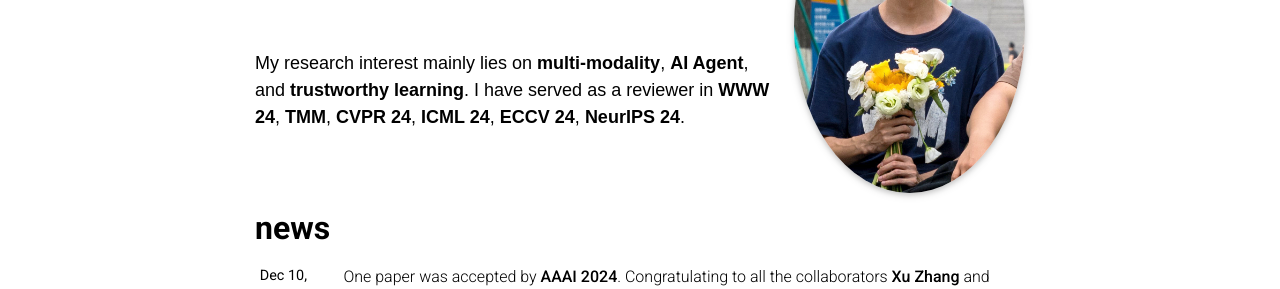
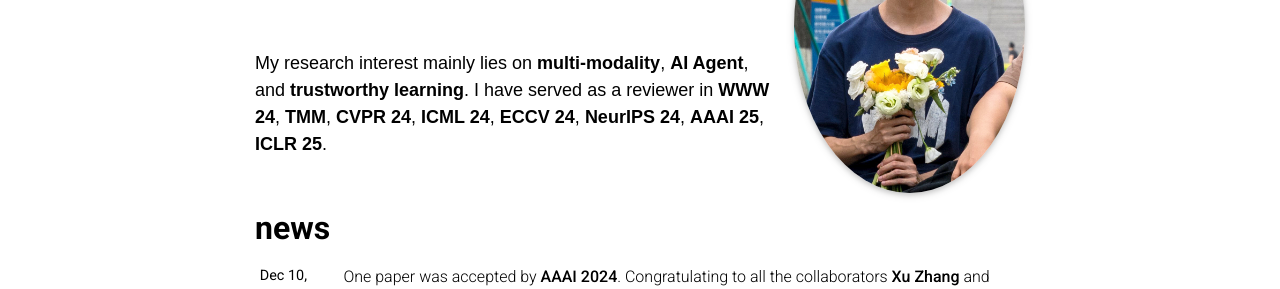
Before and after one commit to leolee99/leolee99.github.io, a Jekyll site: the page built from _pages/about.md, in a window 1280 px wide and 1218 px high. Shown: the part 365-654 px from the top of the window. Built offline with Jekyll 4.4.1, drawn with Linux system fonts in a browser that asks for light colours; full-size pictures stand in for the smaller copies a plugin makes; emoji names are drawn with the system emoji font; comment, search, counter and statistics services are not loaded; a style sheet for code colours, icons or effects is not loaded.

Commit message:
Update about.md

```diff
--- a/_pages/about.md
+++ b/_pages/about.md
@@ -33,7 +33,7 @@ social: false  # includes social icons at the bottom of the page
 <!-- I received a B.S. in computer science from Northeast Forest University, where I joined a Robot Team and participated in a cool international robot competition of <a href="https://leolee99.github.io/projects/RoboMaster/" style="font-weight: bold;">RoboMaster</a> for two years.  -->
 <br>
 <br>
-My research interest mainly lies on <span style="font-weight: bold;">multi-modality</span>, <span style="font-weight: bold;">AI Agent</span>, and <span style="font-weight: bold;">trustworthy learning</span>. I have served as a reviewer in <span style="font-weight: bold;">WWW 24</span>, <span style="font-weight: bold;">TMM</span>, <span style="font-weight: bold;">CVPR 24</span>, <span style="font-weight: bold;">ICML 24</span>, <span style="font-weight: bold;">ECCV 24</span>, <span style="font-weight: bold;">NeurIPS 24</span>.</p>
+My research interest mainly lies on <span style="font-weight: bold;">multi-modality</span>, <span style="font-weight: bold;">AI Agent</span>, and <span style="font-weight: bold;">trustworthy learning</span>. I have served as a reviewer in <span style="font-weight: bold;">WWW 24</span>, <span style="font-weight: bold;">TMM</span>, <span style="font-weight: bold;">CVPR 24</span>, <span style="font-weight: bold;">ICML 24</span>, <span style="font-weight: bold;">ECCV 24</span>, <span style="font-weight: bold;">NeurIPS 24</span>, <span style="font-weight: bold;">AAAI 25</span>, <span style="font-weight: bold;">ICLR 25</span>.</p>
 
 
 
```
